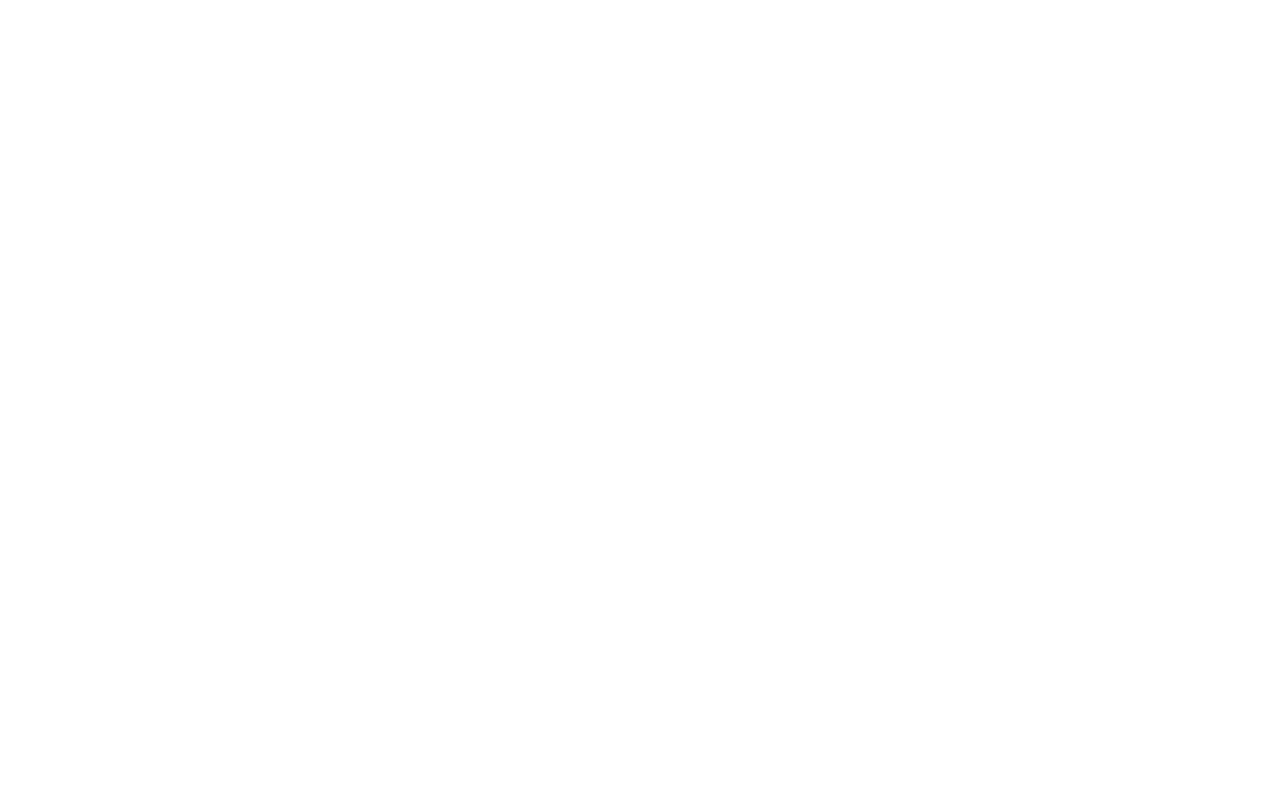
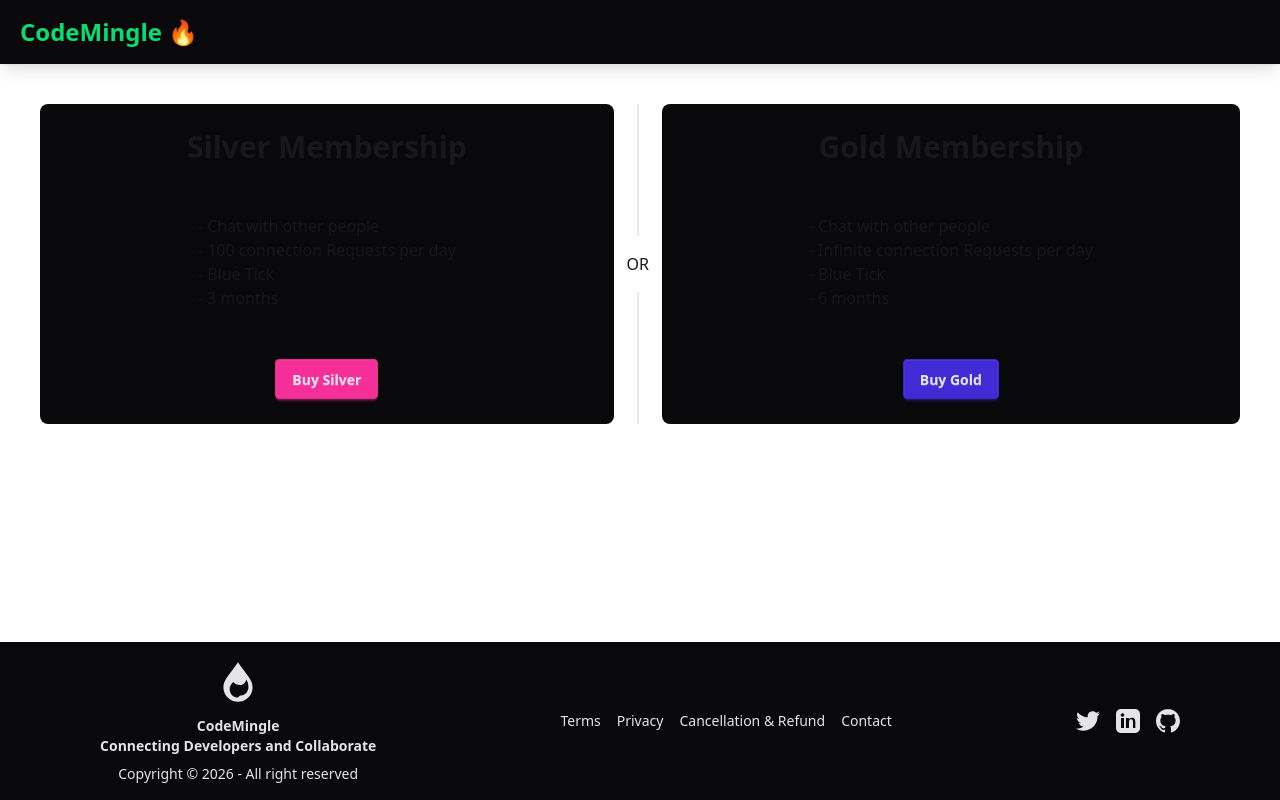
Before and after one commit to ravimishra1234/CodeMingle-frontend, a React (Vite) app: page /premium in a window 1280 px wide. Before the commit this address had no page. Built offline with nearby package versions, Linux system fonts and the light colour scheme; no server answers.

Commit message:
Added terms & condition privacy policy & refund policy & contact page

```diff
--- a/src/App.jsx
+++ b/src/App.jsx
@@ -7,6 +7,12 @@ import appStore from "./utils/appStore";
 import Feed from "./components/Feed";
 import Connections from "./components/Connections";
 import Requests from "./components/Requests";
+import Premium from "./components/Premium";
+
+import Terms from "./components/Terms";
+import Privacy from "./components/Privacy";
+import Refund from "./components/Refund";
+import Contact from "./components/Contact";
 
 function App() {
   return (
@@ -20,6 +26,12 @@ function App() {
               <Route path="/profile" element={<Profile />} />
               <Route path="/connections" element={<Connections />} />
               <Route path="/requests" element={<Requests />} />
+              <Route path="/premium" element={<Premium />} />
+
+              <Route path="/terms" element={<Terms />} />
+              <Route path="/privacy" element={<Privacy />} />
+              <Route path="/refund" element={<Refund />} />
+              <Route path="/contact" element={<Contact />} />
             </Route>
           </Routes>
         </BrowserRouter>
--- /dev/null
+++ b/src/components/Contact.jsx
@@ -0,0 +1,10 @@
+const Contact = () => (
+  <div className="p-6 max-w-3xl mx-auto">
+    <h1 className="text-2xl font-bold mb-4">Contact Us</h1>
+    <p>Email: support@code-mingle.in</p>
+    <p className="mt-2">
+      For any payment or account related queries, please reach out to us.
+    </p>
+  </div>
+);
+export default Contact;
--- a/src/components/Footer.jsx
+++ b/src/components/Footer.jsx
@@ -1,6 +1,8 @@
+import { Link } from "react-router-dom";
+
 const Footer = () => {
   return (
-    <footer className="footer footer-center bg-neutral text-neutral-content p-4  ">
+    <footer className="footer footer-center bg-neutral text-neutral-content p-4">
       <aside>
         <svg
           width="50"
@@ -13,50 +15,49 @@ const Footer = () => {
         >
           <path d="M12 2c-3.5 5.5-7 8-7 12 0 3.866 3.134 7 7 7s7-3.134 7-7c0-4-3.5-6.5-7-12zm0 17c-2.209 0-4-1.791-4-4 0-1.389.707-2.651 1.793-3.454.648.857 1.813 1.454 3.207 1.454 1.564 0 2.743-1.245 2.993-2.654.642 1.029 1.007 2.264 1.007 3.654 0 2.209-1.791 4-4 4z" />
         </svg>
+
         <p className="font-bold">
           CodeMingle
           <br />
           Connecting Developers and Collaborate
         </p>
-        <p>Copyright © {new Date().getFullYear()} - All right reserved</p>
+
+        <p>
+          Copyright © {new Date().getFullYear()} - All right reserved
+        </p>
       </aside>
-        <nav>
+
+      {/* 👉 POLICY LINKS (NEW – SAFE) */}
+      <nav className="grid grid-flow-col gap-4 text-sm">
+        <Link to="/terms" className="link link-hover">Terms</Link>
+        <Link to="/privacy" className="link link-hover">Privacy</Link>
+        <Link to="/refund" className="link link-hover">Cancellation & Refund</Link>
+        <Link to="/contact" className="link link-hover">Contact</Link>
+      </nav>
+
+      {/* 👉 SOCIAL ICONS (UNCHANGED) */}
+      <nav>
         <div className="grid grid-flow-col gap-4">
-          {/* Twitter SVG – link removed */}
+          {/* Twitter */}
           <span>
-            <svg
-              xmlns="http://www.w3.org/2000/svg"
-              width="24"
-              height="24"
-              viewBox="0 0 24 24"
-              className="fill-current"
-            >
+            <svg xmlns="http://www.w3.org/2000/svg" width="24" height="24"
+              viewBox="0 0 24 24" className="fill-current">
               <path d="M24 4.557c-.883.392-1.832.656-2.828.775 1.017-.609 1.798-1.574 2.165-2.724-.951.564-2.005.974-3.127 1.195-.897-.957-2.178-1.555-3.594-1.555-3.179 0-5.515 2.966-4.797 6.045-4.091-.205-7.719-2.165-10.148-5.144-1.29 2.213-.669 5.108 1.523 6.574-.806-.026-1.566-.247-2.229-.616-.054 2.281 1.581 4.415 3.949 4.89-.693.188-1.452.232-2.224.084.626 1.956 2.444 3.379 4.6 3.419-2.07 1.623-4.678 2.348-7.29 2.04 2.179 1.397 4.768 2.212 7.548 2.212 9.142 0 14.307-7.721 13.995-14.646.962-.695 1.797-1.562 2.457-2.549z" />
             </svg>
           </span>
 
-          {/* LinkedIn SVG – link removed */}
+          {/* LinkedIn */}
           <span>
-            <svg
-              xmlns="http://www.w3.org/2000/svg"
-              width="24"
-              height="24"
-              viewBox="0 0 24 24"
-              className="fill-current"
-            >
+            <svg xmlns="http://www.w3.org/2000/svg" width="24" height="24"
+              viewBox="0 0 24 24" className="fill-current">
               <path d="M19 0h-14c-2.761 0-5 2.239-5 5v14c0 2.761 2.239 5 5 5h14c2.761 0 5-2.239 5-5v-14c0-2.761-2.239-5-5-5zm-11 19h-3v-10h3v10zm-1.5-11.268c-.966 0-1.75-.784-1.75-1.75s.784-1.75 1.75-1.75 1.75.784 1.75 1.75-.784 1.75-1.75 1.75zm13.5 11.268h-3v-5.604c0-1.336-.026-3.06-1.865-3.06-1.865 0-2.152 1.458-2.152 2.965v5.699h-3v-10h2.879v1.365h.042c.401-.759 1.379-1.56 2.839-1.56 3.038 0 3.597 2 3.597 4.604v5.591z" />
             </svg>
           </span>
 
-          {/* GitHub SVG – link removed */}
+          {/* GitHub */}
           <span>
-            <svg
-              xmlns="http://www.w3.org/2000/svg"
-              width="24"
-              height="24"
-              viewBox="0 0 24 24"
-              className="fill-current"
-            >
+            <svg xmlns="http://www.w3.org/2000/svg" width="24" height="24"
+              viewBox="0 0 24 24" className="fill-current">
               <path d="M12 0c-6.627 0-12 5.373-12 12 0 5.304 3.438 9.8 8.207 11.385.6.111.793-.261.793-.577 0-.285-.011-1.04-.016-2.04-3.338.724-4.042-1.609-4.042-1.609-.546-1.387-1.333-1.757-1.333-1.757-1.091-.745.083-.729.083-.729 1.205.085 1.84 1.237 1.84 1.237 1.07 1.835 2.807 1.305 3.492.998.108-.776.42-1.305.763-1.605-2.665-.305-5.466-1.332-5.466-5.93 0-1.31.469-2.38 1.235-3.221-.123-.304-.535-1.527.117-3.182 0 0 1.007-.322 3.3 1.23.957-.267 1.983-.4 3.003-.404 1.02.004 2.047.137 3.003.404 2.293-1.552 3.298-1.23 3.298-1.23.653 1.655.241 2.878.118 3.182.767.841 1.234 1.911 1.234 3.221 0 4.608-2.805 5.625-5.476 5.922.432.372.816 1.102.816 2.222 0 1.606-.014 2.896-.014 3.293 0 .319.191.694.799.576 4.766-1.588 8.202-6.081 8.202-11.382 0-6.627-5.373-12-12-12z" />
             </svg>
           </span>
--- a/src/components/NavBar.jsx
+++ b/src/components/NavBar.jsx
@@ -77,6 +77,14 @@ const NavBar = () => {
                   </Link>
                 </li>
                 <li>
+                  <Link
+                    to="/premium"
+                    className="justify-between hover:bg-gray-800 rounded-md p-2"
+                  >
+                    Premium <span className="badge badge-primary">👑</span>
+                  </Link>
+                </li>
+                <li>
                   <button
                     onClick={handleLogout}
                     className="text-red-400 hover:text-red-300 hover:bg-gray-800 w-full p-2 rounded-md"
--- /dev/null
+++ b/src/components/Premium.jsx
@@ -0,0 +1,33 @@
+import React from "react";
+
+const Premium = () => {
+  return (
+    <div className="m-10">
+      <div className="flex w-full">
+        <div className="card bg-neutral rounded-box grid h-80 grow place-items-center">
+          <h1 className="font-bold text-3xl">Silver Membership</h1>
+          <ul>
+            <li> - Chat with other people</li>
+            <li> - 100 connection Requests per day</li>
+            <li> - Blue Tick</li>
+            <li> - 3 months</li>
+          </ul>
+          <button className="btn btn-secondary">Buy Silver</button>
+        </div>
+        <div className="divider divider-horizontal">OR</div>
+        <div className="card bg-neutral rounded-box grid h-80 grow place-items-center">
+          <h1 className="font-bold text-3xl">Gold Membership</h1>
+          <ul>
+            <li> - Chat with other people</li>
+            <li> - Infinite connection Requests per day</li>
+            <li> - Blue Tick</li>
+            <li> - 6 months</li>
+          </ul>
+          <button className="btn btn-primary">Buy Gold</button>
+        </div>
+      </div>
+    </div>
+  );
+};
+
+export default Premium;
--- /dev/null
+++ b/src/components/Privacy.jsx
@@ -0,0 +1,13 @@
+const Privacy = () => (
+  <div className="p-6 max-w-3xl mx-auto">
+    <h1 className="text-2xl font-bold mb-4">Privacy Policy</h1>
+    <p>
+      We respect your privacy. User data is collected only for authentication,
+      communication, and improving platform features.
+    </p>
+    <p className="mt-2">
+      We do not sell or share personal data with third parties without consent.
+    </p>
+  </div>
+);
+export default Privacy;
--- /dev/null
+++ b/src/components/Refund.jsx
@@ -0,0 +1,15 @@
+const Refund = () => (
+  <div className="p-6 max-w-3xl mx-auto">
+    <h1 className="text-2xl font-bold mb-4">Cancellation & Refund Policy</h1>
+    <p>
+      Premium subscriptions once purchased are non-refundable. Users can cancel
+      their subscription anytime, but no refunds will be issued for the current
+      billing period.
+    </p>
+    <p className="mt-2">
+      If a payment is deducted but service is not activated, please contact us
+      within 7 days.
+    </p>
+  </div>
+);
+export default Refund;
--- /dev/null
+++ b/src/components/Terms.jsx
@@ -0,0 +1,15 @@
+const Terms = () => (
+  <div className="p-6 max-w-3xl mx-auto">
+    <h1 className="text-2xl font-bold mb-4">Terms & Conditions</h1>
+    <p>
+      CodeMingle is a platform for developers to connect, network, and
+      communicate. By using our services, you agree to follow all applicable
+      laws and platform rules.
+    </p>
+    <p className="mt-2">
+      Premium subscriptions provide additional features such as messaging
+      access. Subscriptions are non-transferable.
+    </p>
+  </div>
+);
+export default Terms;
```
